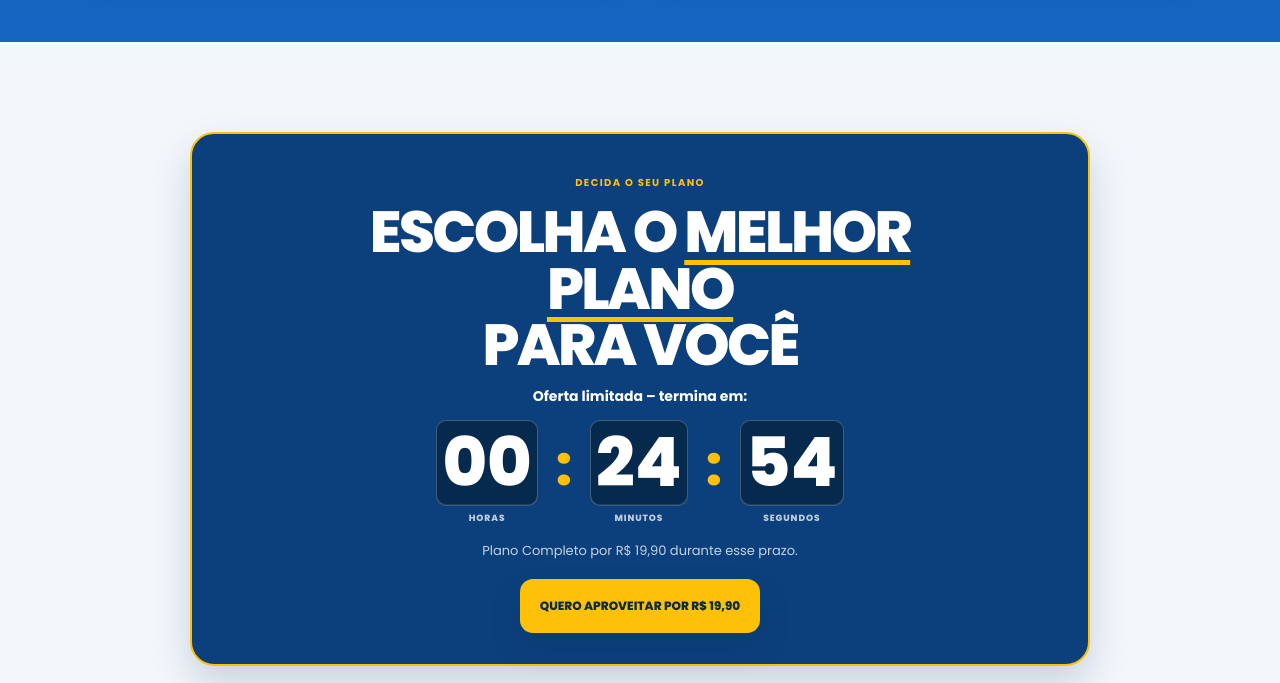
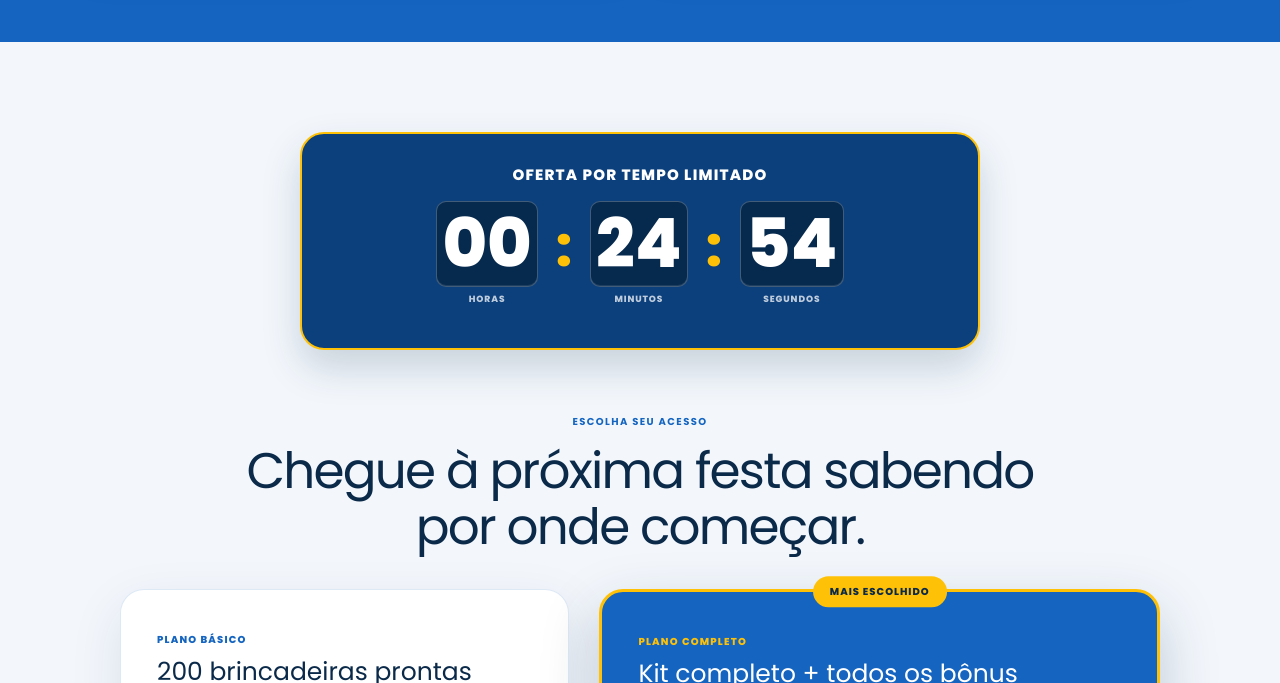
Before and after one commit to ricksom231/dinamicasilustradas, a Next.js app: page / in a window 1280 px wide. Shown: the part 4620-5303 px from the top of the page. Built offline with nearby package versions, Linux system fonts and the light colour scheme; grey boxes are pictures that could not be loaded.

Commit message:
Simplify pricing offer timer

```diff
--- a/app/globals.css
+++ b/app/globals.css
@@ -78,18 +78,13 @@ button { cursor: pointer; }
 .included-badge { display: inline-block; margin-top: 10px; padding: 5px 8px; border-radius: 7px; color: var(--blue); background: rgb(21 101 192 / 8%); font-size: 9px; font-weight: 700; }
 
 .plans-section { background: rgb(21 101 192 / 5%); }
-.special-offer-box { max-width: 900px; margin: 0 auto 58px; padding: 35px 20px 31px; border: 2px solid var(--gold); border-radius: 24px; color: var(--white); background: var(--blue-dark); box-shadow: 0 18px 38px rgb(11 42 74 / 18%); text-align: center; }
-.special-offer-box .section-kicker { color: var(--gold); }
-.special-offer-box h2 { max-width: 720px; margin: 10px auto 12px; color: var(--white); font-size: clamp(30px, 7vw, 58px); font-weight: 800; line-height: .98; letter-spacing: -.045em; text-transform: uppercase; }
-.special-offer-box h2 u { text-decoration-color: var(--gold); text-decoration-thickness: .09em; text-underline-offset: .13em; }
-.special-offer-box .timer-heading { margin: 0 0 12px; color: var(--white); font-size: 14px; font-weight: 700; }
+.special-offer-box { max-width: 680px; margin: 0 auto 58px; padding: 29px 20px 26px; border: 2px solid var(--gold); border-radius: 24px; color: var(--white); background: var(--blue-dark); box-shadow: 0 18px 38px rgb(11 42 74 / 18%); text-align: center; }
+.special-offer-box .timer-heading { margin: 0 0 15px; color: var(--white); font-size: 15px; font-weight: 800; letter-spacing: .08em; text-transform: uppercase; }
 .offer-timer { display: flex; align-items: flex-start; justify-content: center; gap: clamp(5px, 2vw, 18px); margin: 0 auto 15px; }
 .timer-unit { display: grid; gap: 6px; }
 .timer-unit strong { min-width: clamp(54px, 13vw, 92px); display: grid; place-items: center; padding: 8px 5px; border: 1px solid rgb(255 255 255 / 24%); border-radius: 10px; color: var(--white); background: rgb(5 34 63 / 74%); box-shadow: inset 0 -1px 0 rgb(255 255 255 / 10%); font-size: clamp(39px, 10vw, 68px); font-variant-numeric: tabular-nums; font-weight: 800; line-height: 1; }
 .timer-unit small { color: rgb(255 255 255 / 73%); font-size: 9px; font-weight: 800; letter-spacing: .1em; }
 .offer-timer > i { padding-top: clamp(8px, 2vw, 19px); color: var(--gold); font-size: clamp(32px, 8vw, 54px); font-style: normal; font-weight: 800; line-height: 1; }
-.special-offer-box p { margin: 0; color: rgb(255 255 255 / 76%); font-size: 13px; }
-.special-offer-box .primary-button { margin-top: 18px; }
 .plans-grid { max-width: 1040px; display: grid; grid-template-columns: 1fr; gap: 30px; margin: 0 auto; }
 .plan-card { position: relative; padding: 28px 21px; border-radius: 24px; background: var(--white); box-shadow: 0 18px 52px rgb(11 42 74 / 10%); }
 .basic-plan { border: 1px solid rgb(21 101 192 / 14%); }
--- a/app/page.tsx
+++ b/app/page.tsx
@@ -224,9 +224,7 @@ export default function Home() {
       <section className="plans-section section-shell" id="planos">
         {specialOfferActive && (
           <div className="special-offer-box" id="oferta-especial">
-            <span className="section-kicker">DECIDA O SEU PLANO</span>
-            <h2>Escolha o <u>melhor plano</u><br />para você</h2>
-            <p className="timer-heading">Oferta limitada – termina em:</p>
+            <p className="timer-heading">Oferta por tempo limitado</p>
             <div className="offer-timer" aria-label={`Oferta termina em ${timeLabel}`}>
               <div className="timer-unit"><strong>{timeParts.hours}</strong><small>HORAS</small></div>
               <i aria-hidden="true">:</i>
@@ -234,8 +232,6 @@ export default function Home() {
               <i aria-hidden="true">:</i>
               <div className="timer-unit"><strong>{timeParts.seconds}</strong><small>SEGUNDOS</small></div>
             </div>
-            <p>Plano Completo por R$ 19,90 durante esse prazo.</p>
-            <a className="primary-button" href={SPECIAL_COMPLETE_CHECKOUT_URL}>QUERO APROVEITAR POR R$ 19,90</a>
           </div>
         )}
         <div className="section-heading">
```
